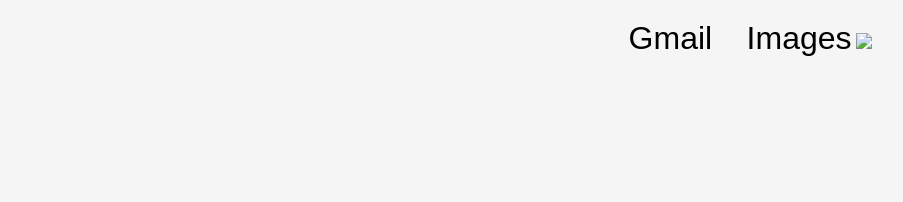
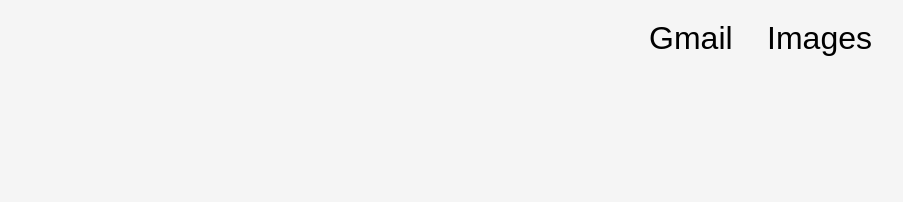
Before and after one commit to AhsanAlijs/search_Enagaine, a plain HTML site: page index.html in a window 1280 px wide. Shown: the top 202 px of the page, without its empty margins (358-1261 px from the left). Drawn offline with Linux system fonts and the light colour scheme.

Commit message:
Update index.html

```diff
--- a/index.html
+++ b/index.html
@@ -14,7 +14,6 @@
         <div>
     <a href="https://www.gmail.com">Gmail</a>
     <a href="https://www.google.com.pk/imghp?hl=en&authuser=0&ogbl">Images</a>
-        <img src="./image/2.png">
     </div>
     </div>
 
```
